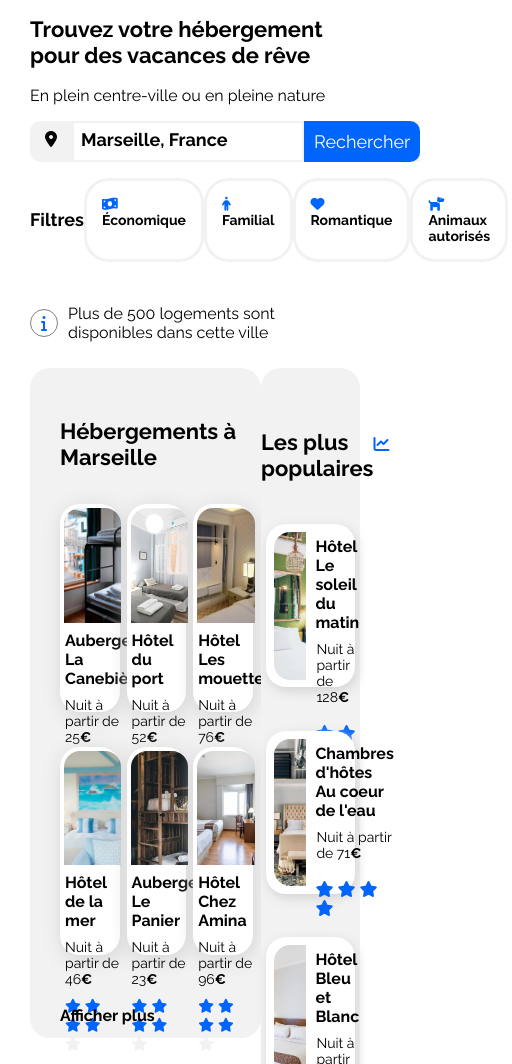
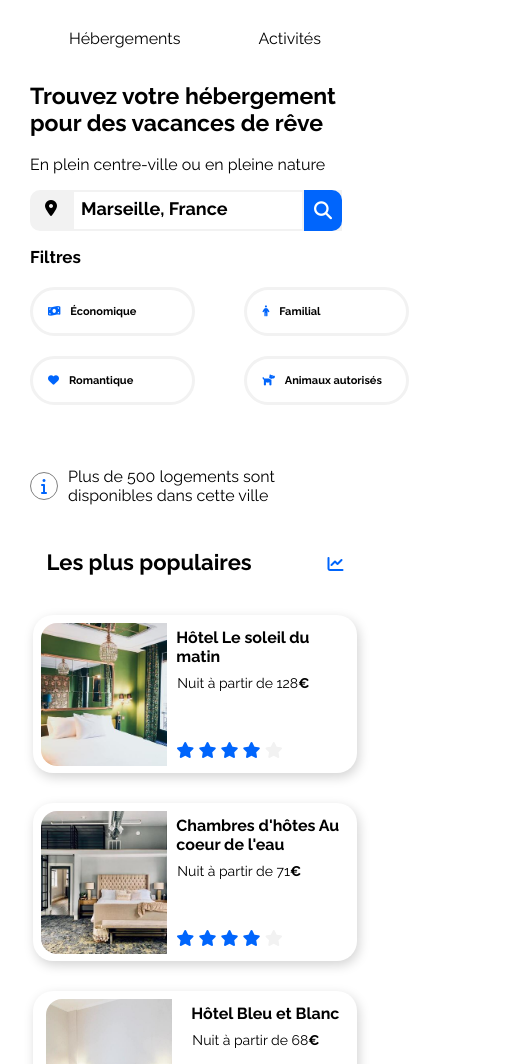
Before and after one commit to cedric-neuville/Booki, a plain HTML site: page Booki/index.html in a window 390 px wide. Shown: the part 80-1144 px from the top of the page, 512 px wide, since content can reach past the window. Drawn offline with Linux system fonts and the light colour scheme.

Commit message:
media querries

```diff
--- a/Booki/index.html
+++ b/Booki/index.html
@@ -29,6 +29,7 @@
                 <i class="fa-solid fa-location-dot"></i>
                 <input type="text" placeholder="Marseille, France" />
                 <button id="button">Rechercher</button>
+                <button class="mobile-button"><i class="fa-solid fa-magnifying-glass"></i></button>
             </div>
         </div>
         <ul>
--- a/Booki/stylesheet.css
+++ b/Booki/stylesheet.css
@@ -373,12 +373,217 @@ padding:10px
 }
 
 /*RESPONSIVE*/
+@media screen and (max-width: 1084px) {
+    .filtered, .tag {
+        font-size: 14px
+    }
+}
 
 /*TABLETTE <992px*/
 
-@media screen and (max-width: 992px) {
+@media screen and (max-width: 991px) {
+
+    .filtered {
+        width: 100%;
+        font-size: 17px
+    }
 
     .tag {
-        font-size: 14px;
+        font-size: 17px
+    }
+
+    .container-popular-accommodation {
+        display:flex;
+        flex-direction: column
+    }
+
+    .accommodation {
+        width: 96%;
+        margin-bottom: 50px
+    }
+
+    #accommodation-title {
+        margin: 50px 0px 0px 20px
+    }
+
+    .view-more {
+        margin: 0 0 0 20px
+    }
+
+    .popular {
+        width:100%;
+        height: 315px;
+        flex-direction: row;
+        flex-wrap: wrap;
+        align-content:center
+    }
+
+    .title-icon {
+        justify-content: space-between;
+        width: 90%;
+        margin-bottom: 40px
+    }
+
+    .popular-gallery {
+        width: 30%;
+        height: 150px;
+        margin-bottom: 30px
+    }
+
+    .activities-gallery {
+        width: 19%
+    }
+
+    .gallery-content {
+        height: 260px
+    }
+
+    .activities-title {
+        font-size: 12px;
+        width: 60%;
+        margin: 5px 0 0 10px
+    }
+
+    .footer>ul {
+        justify-content: space-around;
+        width: 86%
+    }
+
+}
+
+@media screen and (min-width: 768px) {
+    .mobile-button {
+        display: none
     }
 }
+
+/*MOBILE <768px*/
+
+@media screen and (max-width: 767px) {
+
+    .header {
+        flex-direction: column
+    }
+
+    .booki-logo {
+        margin-left: auto;
+        margin-right: auto;
+        width: 23%
+    }
+
+    .accommodation-activities {
+        width: 100%
+    }
+    .accommodation-link:hover, .activities-link:hover {
+        border-top: none;
+        border-bottom: 2px solid #0065FC;
+        color: #0065FC;
+        cursor: pointer;
+        transform: scale(1.1)
+    }
+
+    .title-research {
+        font-size: 23px
+    }
+
+    #button {
+        display: none
+    }
+
+    .mobile-button {
+        background-color:#0065FC;
+        border: none;
+        border-radius: 0 10px 10px 0;
+        padding:10px;
+        font-size: 18px;
+        color: white
+    }
+
+    .fa-magnifying-glass {
+        color:white
+    }
+
+    .filtered{
+        flex-direction: column;
+        align-items: flex-start
+    }
+
+    .tags {
+        flex-wrap: wrap;
+        flex-direction: row;
+        width: 130%;
+        margin: 20px 0px 0px -25px
+    }
+
+    .tag {
+        width:30%;
+        font-size: 11px;
+        margin-bottom: 20px
+    }
+
+    .info-description {
+        font-size: 16px
+    }
+
+    .container-popular-accommodation {
+        flex-direction: column-reverse
+    }
+
+    .popular {
+        height: auto;
+        background-color: white
+    }
+
+    .popular-gallery {
+        width: 96%;
+        height: 150px
+    }
+
+    .accommodation {
+        height:auto;
+        background-color: white
+    }
+
+    .accommodation-gallerry-content {
+        height: auto
+    }
+
+    .view-more {
+        font-size:0
+    }
+
+    #accommodation-title {
+        margin: 50px 0px 25px 20px
+    }
+
+    .accommodation-gallery {
+        width: 100%;
+        height: 200px;
+        margin-bottom: 50px
+    }
+
+    .gallery-content {
+        flex-wrap: wrap;
+        height:auto
+    }
+
+    #activities-main-title {
+        margin-right: 141px
+    }
+
+    .activities-gallery {
+        height: 190px;
+        width:100%;
+        margin-bottom: 30px
+    }
+
+    .activities-title {
+        font-size: 16px
+    }
+
+    .footer>ul {
+        flex-wrap: wrap;
+        justify-content: flex-start;
+        width:80%
+    }
+}
```
